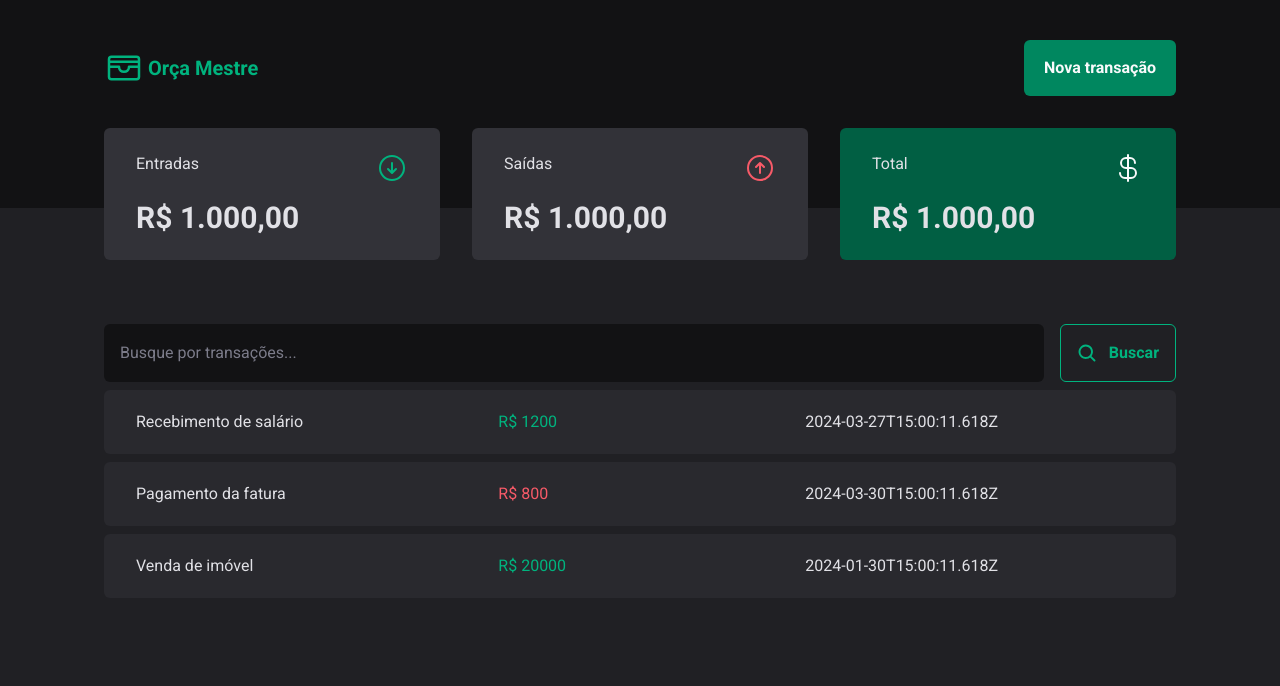
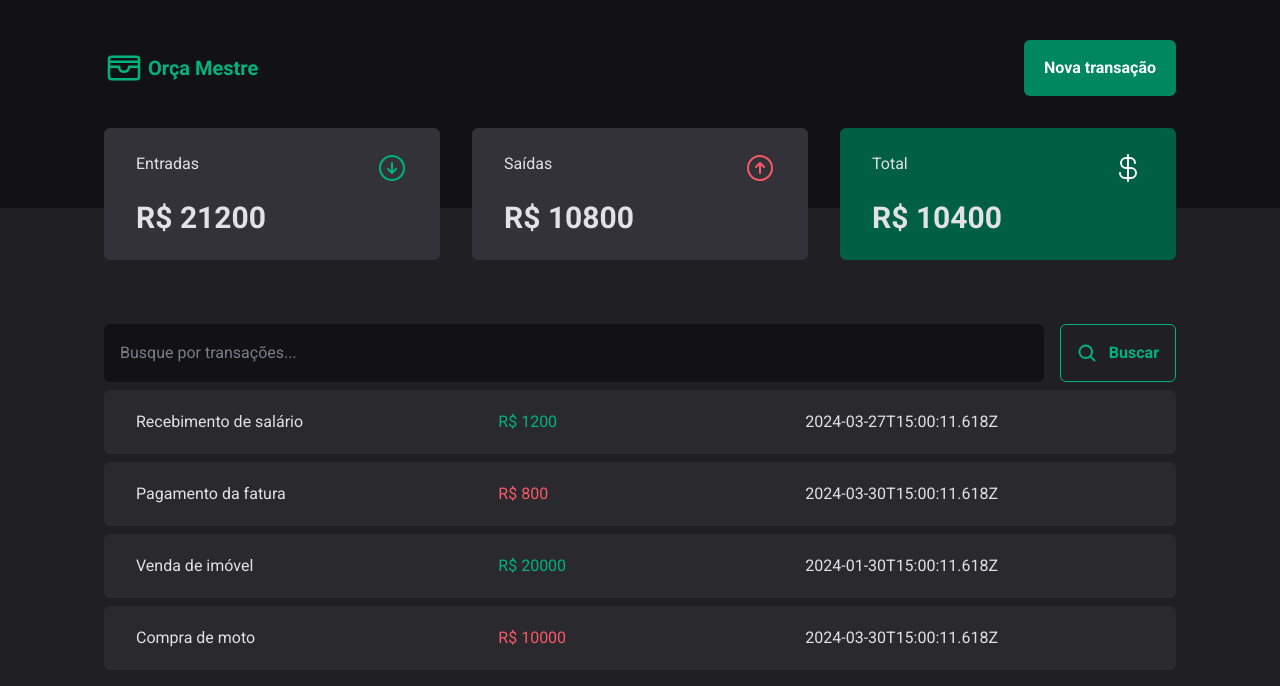
Before and after one commit to CarlosLonghi/Orca_Mestre, a React (Vite) app: page / in a window 1280 px wide. Shown: the top 686 px of the page. Built offline with nearby package versions, Linux system fonts and the light colour scheme; data requests are answered from the project's data file.

Commit message:
feat: add calc transactions in component summary

```diff
--- a/db.json
+++ b/db.json
@@ -23,6 +23,14 @@
             "categoty": "Venda",
             "price": 20000,
             "createdAt": "2024-01-30T15:00:11.618Z"
+        },
+        {
+            "id": "3",
+            "description": "Compra de moto",
+            "type": "outcome",
+            "categoty": "Compra",
+            "price": 10000,
+            "createdAt": "2024-03-30T15:00:11.618Z"
         }
     ]
 }
--- a/src/components/summary.tsx
+++ b/src/components/summary.tsx
@@ -4,8 +4,18 @@
 
 export function Summary() {
     const { transactions } = useContext(TransactionsContext)
-    console.log(transactions);
 
+    const summary = transactions.reduce((accumulator, transaction) => {
+        if (transaction.type === 'income') {
+            accumulator.income += transaction.price
+            accumulator.total += transaction.price
+        } else {
+            accumulator.outcome += transaction.price
+            accumulator.total -= transaction.price
+        }
+
+        return accumulator
+    }, {income: 0, outcome: 0, total: 0})
     return (
         <article className="w-full max-w-app m-auto -mt-20 px-6 grid grid-cols-3 gap-8">
             <div className='bg-gray-600 rounded-md py-6 px-8'>
@@ -14,7 +24,7 @@
                     <ArrowCircleDown className='w-8 h-8 text-green-300'/>
                 </header>
 
-                <strong className='block mt-4 text-2xl md:text-3xl'>R$ 1.000,00</strong>
+                <strong className='block mt-4 text-2xl md:text-3xl'>R$ {summary.income}</strong>
             </div>
 
             <div className='bg-gray-600 rounded-md py-6 px-8'>
@@ -23,7 +33,7 @@
                     <ArrowCircleUp className='w-8 h-8 text-red-300'/>
                 </header>
 
-                <strong className='block mt-4 text-2xl md:text-3xl'>R$ 1.000,00</strong>
+                <strong className='block mt-4 text-2xl md:text-3xl'>R$ {summary.outcome}</strong>
             </div>
 
             <div className='bg-green-700 rounded-md py-6 px-8'>
@@ -32,7 +42,7 @@
                     <CurrencyDollar className='w-8 h-8 text-gray-50'/>
                 </header>
 
-                <strong className='block mt-4 text-2xl md:text-3xl'>R$ 1.000,00</strong>
+                <strong className='block mt-4 text-2xl md:text-3xl'>R$ {summary.total}</strong>
             </div>
         </article>
     )
```
